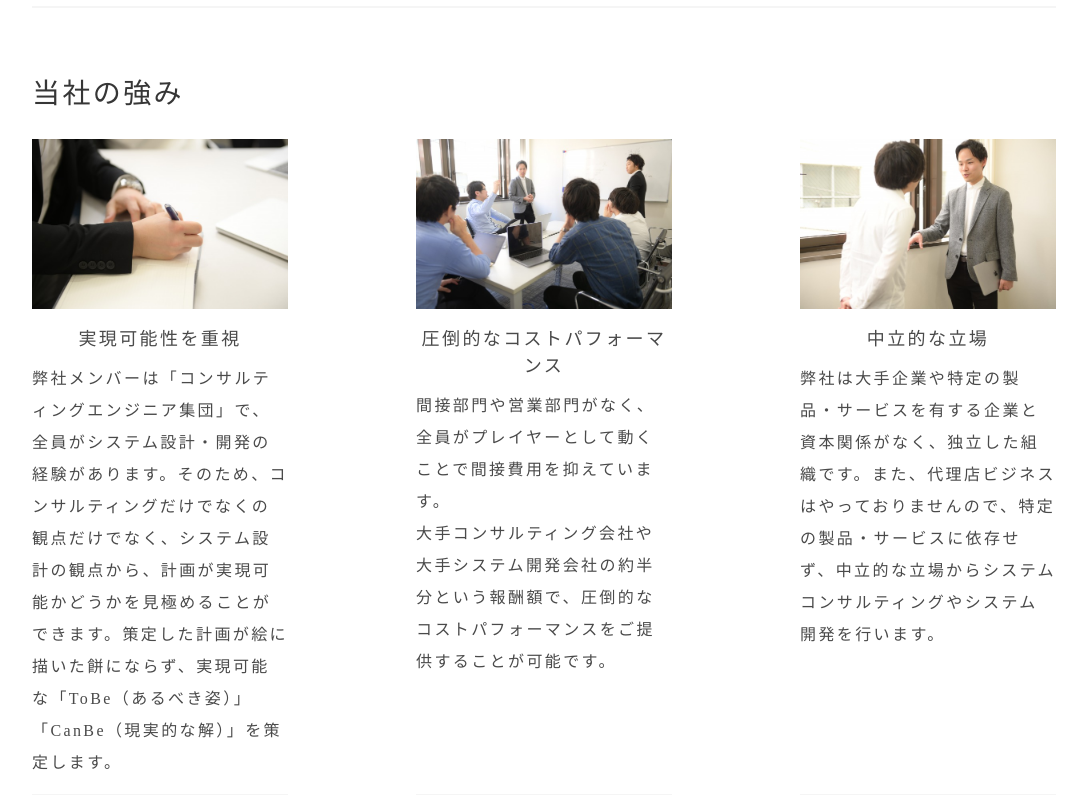
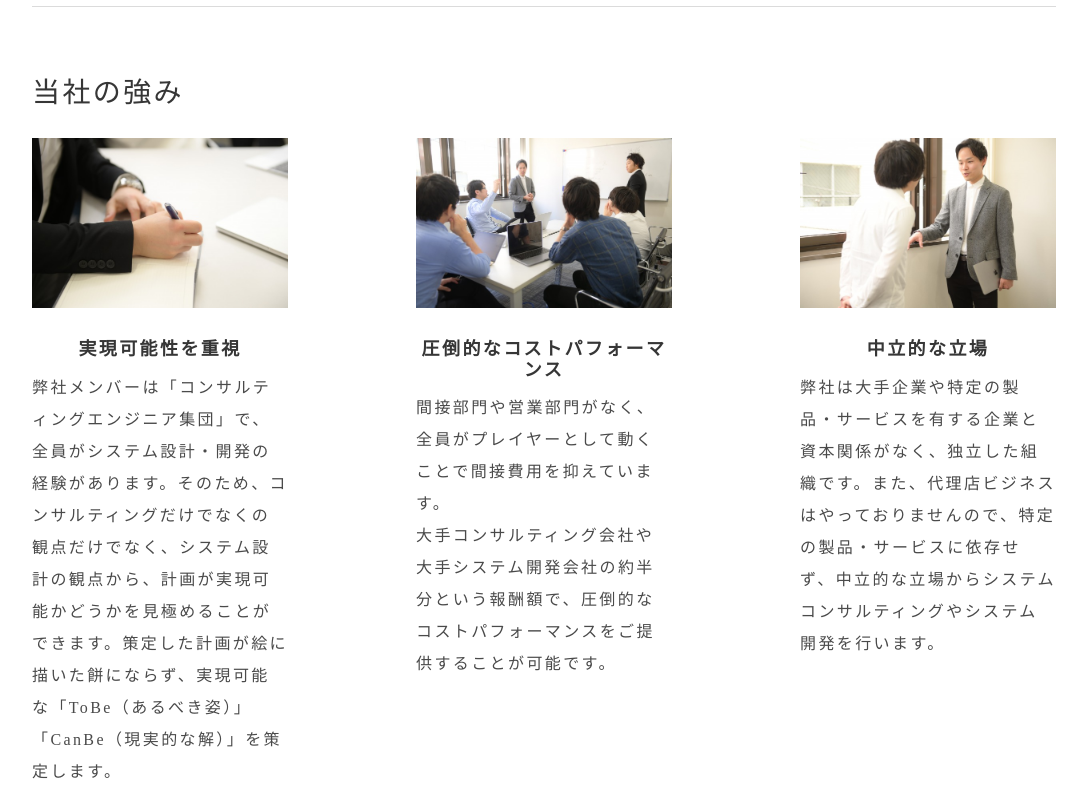
Before and after one commit to egg-system/corporate-site, a Nuxt app: page /about in a window 1280 px wide. Shown: the part 2240-3040 px from the top of the page, without its empty margins (96-1183 px from the left). Built offline with nearby package versions, Linux system fonts and the light colour scheme.

Commit message:
わたしたちについて修正 #122

```diff
--- a/components/pages/about/TheMessage.vue
+++ b/components/pages/about/TheMessage.vue
@@ -110,7 +110,7 @@ export default {
   line-height: 1.2;
 }
 .about {
-  border-bottom: 2px solid $whitesmoke;
+  border-bottom: 1px solid $lightgray;
   padding-bottom: 80px;
 }
 .message-container {
@@ -150,7 +150,7 @@ export default {
   font-size: 24px;
   padding: 15px 0;
 }
-@media screen and (max-width: 600px) {
+@media screen and (max-width: 768px) {
   .message-container {
     display: block;
     padding: 30px 0;
@@ -158,6 +158,9 @@ export default {
   .message-image {
     width: 100%;
     margin: 0;
+  }
+  .text {
+    font-size: 0.875rem;
   }
   .image {
     margin: 0;
--- a/components/pages/about/TheValue.vue
+++ b/components/pages/about/TheValue.vue
@@ -7,9 +7,9 @@
             <img :src="image1">
           </figure>
         </div>
-        <div class="value-message">
+        <h3 class="value-message">
           <p>実現可能性を重視</p>
-        </div>
+        </h3>
         <p class="text">
           弊社メンバーは「コンサルティングエンジニア集団」で、全員がシステム設計・開発の経験があります。そのため、コンサルティングだけでなくの観点だけでなく、システム設計の観点から、計画が実現可能かどうかを見極めることができます。策定した計画が絵に描いた餅にならず、実現可能な「ToBe（あるべき姿）」「CanBe（現実的な解）」を策定します。
         </p>
@@ -20,9 +20,9 @@
             <img :src="image2">
           </figure>
         </div>
-        <div class="value-message">
+        <h3 class="value-message">
           <p>圧倒的なコストパフォーマンス</p>
-        </div>
+        </h3>
         <p class="text">
           間接部門や営業部門がなく、全員がプレイヤーとして動くことで間接費用を抑えています。<br>大手コンサルティング会社や大手システム開発会社の約半分という報酬額で、圧倒的なコストパフォーマンスをご提供することが可能です。
         </p>
@@ -33,9 +33,9 @@
             <img :src="image3">
           </figure>
         </div>
-        <div class="value-message">
+        <h3 class="value-message">
           <p>中立的な立場</p>
-        </div>
+        </h3>
         <p class="text">
           弊社は大手企業や特定の製品・サービスを有する企業と資本関係がなく、独立した組織です。また、代理店ビジネスはやっておりませんので、特定の製品・サービスに依存せず、中立的な立場からシステムコンサルティングやシステム開発を行います。
         </p>
@@ -59,7 +59,7 @@ export default {
 
 <style lang="scss" scoped>
 .about {
-  border-bottom: 2px solid $whitesmoke;
+  border-bottom: 1px solid $lightgray;
   padding-bottom: 80px;
 }
 .value-container {
@@ -68,23 +68,23 @@ export default {
 }
 .value-inner {
   width: 25%;
-  border-bottom: 1px solid $whitesmoke;
+  border-bottom: 1px solid $lightgray;
   padding-bottom: 15px;
 }
 .image {
   margin: 0;
 }
 .value-message {
-  margin: 10px 0;
+  font-size: 1.125rem;
 }
 .value-message p {
-  font-size: 18px;
   text-align: center;
 }
 .text {
+  font-size: 1rem;
   line-height: 32px;
 }
-@media screen and (max-width: 600px) {
+@media screen and (max-width: 768px) {
   .value-container {
     display: block;
   }
@@ -92,6 +92,9 @@ export default {
     width: 100%;
     padding-bottom: 30px;
   }
+  .text {
+    font-size: 0.875rem;
+  }
   .sp {
     display: none;
   }
--- a/pages/about.vue
+++ b/pages/about.vue
@@ -85,7 +85,7 @@ export default {
 .end {
   margin: 0 0 50px;
 }
-@media screen and (max-width: 600px) {
+@media screen and (max-width: 768px) {
   .end {
     margin: 0;
     padding-bottom: 0;
```
